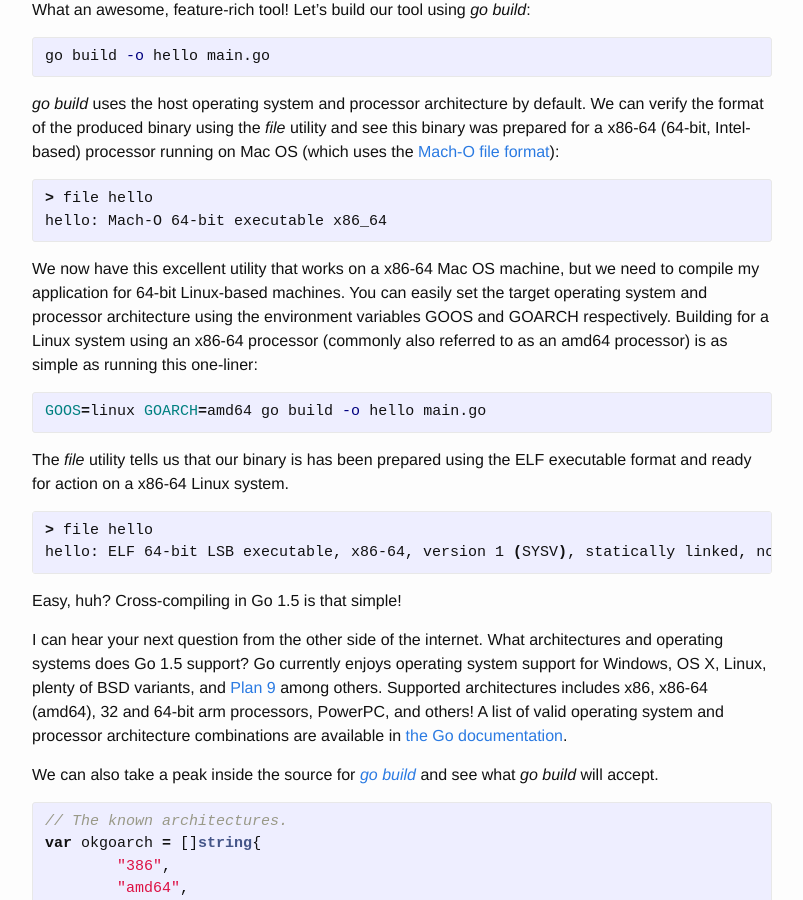
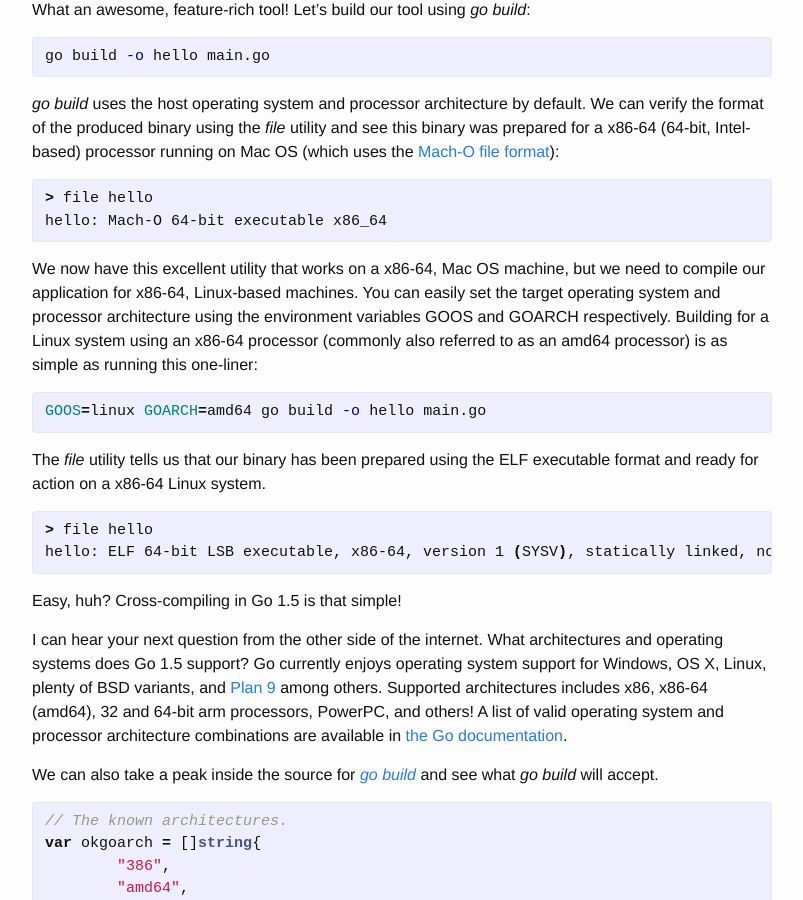
Before and after one commit to kelcecil/kelcecil.github.io, a Jekyll site: the page built from _posts/2015-10-23-cross-compiling-in-go-1.5.markdown, in a window 1280 px wide and 900 px high, scrolled down 861 px. Shown: the whole window, without its empty margins (238-1041 px from the left). Built offline with Jekyll 4.4.1, drawn with Linux system fonts in a browser that asks for light colours.

Commit message:
Fix several small typos
Pronoun consistency is key.

```diff
--- a/_posts/2015-10-23-cross-compiling-in-go-1.5.markdown
+++ b/_posts/2015-10-23-cross-compiling-in-go-1.5.markdown
@@ -41,13 +41,13 @@ go build -o hello main.go
 hello: Mach-O 64-bit executable x86_64
 {% endhighlight %}
 
-We now have this excellent utility that works on a x86-64 Mac OS machine, but we need to compile my application for 64-bit Linux-based machines. You can easily set the target operating system and processor architecture using the environment variables GOOS and GOARCH respectively. Building for a Linux system using an x86-64 processor (commonly also referred to as an amd64 processor) is as simple as running this one-liner:
+We now have this excellent utility that works on a x86-64, Mac OS machine, but we need to compile our application for x86-64, Linux-based machines. You can easily set the target operating system and processor architecture using the environment variables GOOS and GOARCH respectively. Building for a Linux system using an x86-64 processor (commonly also referred to as an amd64 processor) is as simple as running this one-liner:
 
 {% highlight bash %}
 GOOS=linux GOARCH=amd64 go build -o hello main.go
 {% endhighlight %}
 
-The *file* utility tells us that our binary is has been prepared using the ELF executable format and ready for action on a x86-64 Linux system.
+The *file* utility tells us that our binary has been prepared using the ELF executable format and ready for action on a x86-64 Linux system.
 
 {% highlight bash %}
 > file hello
```
